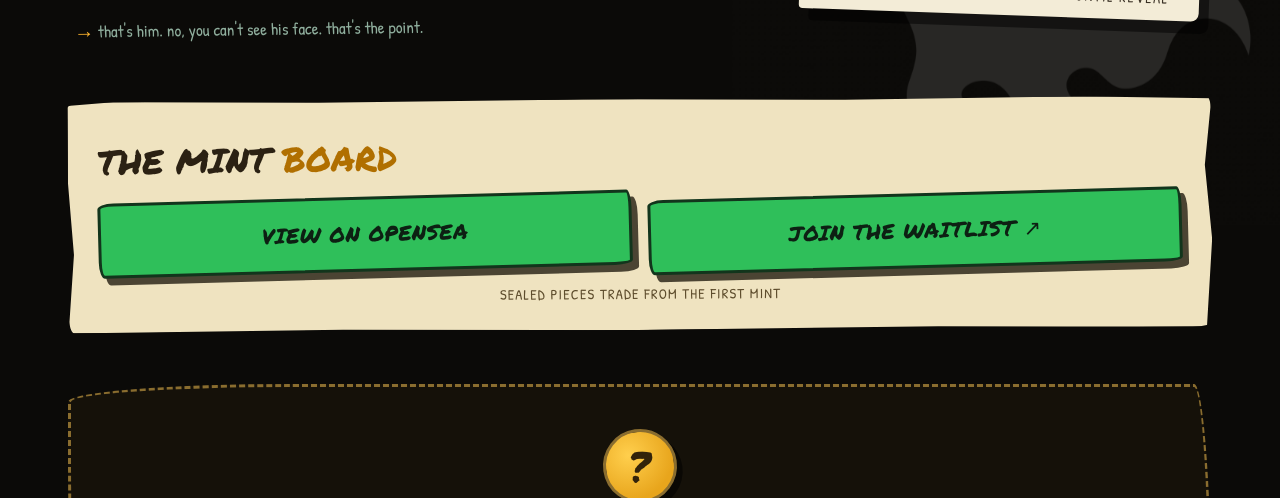
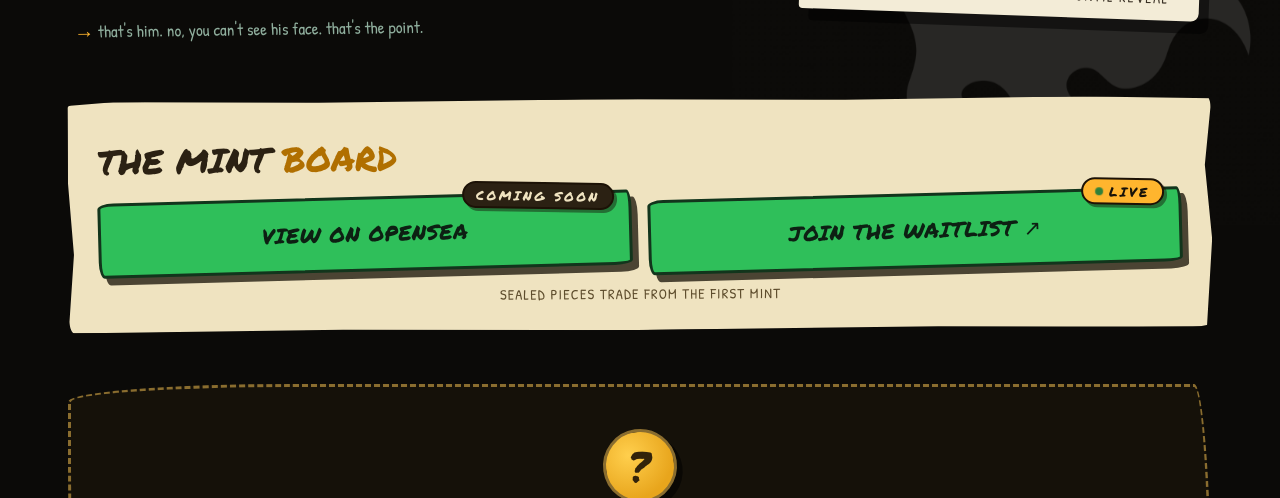
Before and after one commit to dotgent/dotgent.github.io, a plain HTML site: page index.html in a window 1280 px wide. Shown: the part 602-1100 px from the top of the page. Drawn offline with Linux system fonts and the light colour scheme.

Commit message:
Mint board buttons: COMING SOON tag on OpenSea, LIVE tag on waitlist

```diff
--- a/index.html
+++ b/index.html
@@ -83,10 +83,18 @@
   .mintbtn { flex:1 1 380px; text-align:center; }
   .btnrow { display:flex; gap:16px; flex-wrap:wrap; }
   .btnrow .osbtn { flex:1 1 200px; }
-  .osbtn { display:block; width:100%; padding:19px 14px; font-family:'Marker', cursive; font-size:21px; letter-spacing:.5px;
+  .osbtn { display:block; width:100%; padding:19px 14px; font-family:'Marker', cursive; font-size:21px; letter-spacing:.5px; position:relative;
     background:#2fbf5a; color:#0d2013; text-decoration:none; transform:rotate(-1.2deg);
     border:3px solid #12351c; border-radius:16px 5px 18px 6px/6px 18px 5px 16px;
     box-shadow:6px 7px 0 rgba(20,15,5,.75); transition:transform .12s, box-shadow .12s; }
+  .btntag { position:absolute; top:-13px; right:14px; z-index:2; transform:rotate(2.5deg);
+    font-size:13px; letter-spacing:2.5px; line-height:1; padding:6px 12px 4px;
+    border:2.5px solid #1c1206; border-radius:999px; box-shadow:3px 3px 0 rgba(20,15,5,.45); }
+  .btntag.soon { background:#2b2113; color:#efe3c0; }
+  .btntag.live { background:#ffb52e; color:#171208; }
+  .btntag .dot { display:inline-block; width:8px; height:8px; border-radius:50%; background:#1d7a3a;
+    margin-right:6px; vertical-align:1px; animation:pulse 1.6s ease-in-out infinite; }
+  @keyframes pulse { 0%,100% { opacity:1; } 50% { opacity:.35; } }
   .osbtn:hover { transform:rotate(-1.2deg) translate(-2px,-2px); box-shadow:9px 10px 0 rgba(20,15,5,.75); }
   .mintbtn p { font-size:14.5px; color:#5d4c2c; margin-top:14px; letter-spacing:1.2px; }
 
@@ -151,8 +159,8 @@
     <div class="board-row">
       <div class="mintbtn">
         <div class="btnrow">
-          <a class="osbtn" href="https://opensea.io/collections/chain/robinhood" target="_blank" rel="noopener">VIEW ON OPENSEA</a>
-          <a class="osbtn" href="/waitlist/">JOIN THE WAITLIST &#8599;</a>
+          <a class="osbtn" href="https://opensea.io/collections/chain/robinhood" target="_blank" rel="noopener"><span class="btntag soon">COMING SOON</span>VIEW ON OPENSEA</a>
+          <a class="osbtn" href="/waitlist/"><span class="btntag live"><span class="dot"></span>LIVE</span>JOIN THE WAITLIST &#8599;</a>
         </div>
         <p>SEALED PIECES TRADE FROM THE FIRST MINT</p>
       </div>
```
